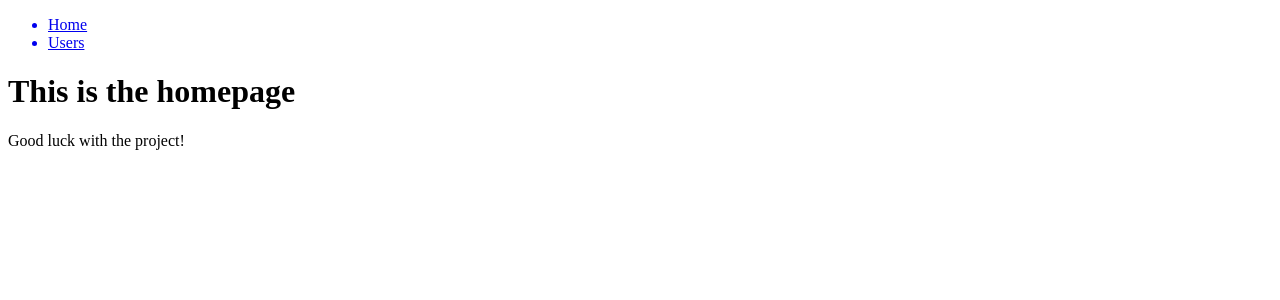
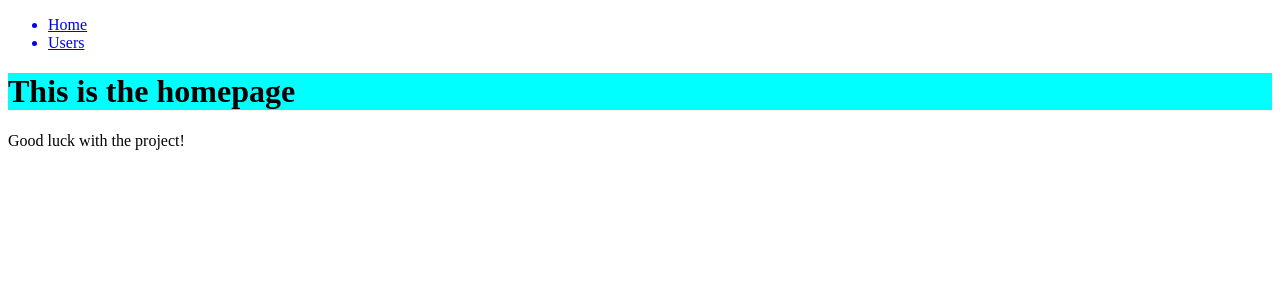
Before and after one commit to Alishka-Space/NewTaal, a React app in the folder client/: page / in a window 1280 px wide. Shown: the top 300 px of the page. Built offline with nearby package versions, Linux system fonts and the light colour scheme.

Commit message:
Added new style to the header on the main page

```diff
--- a/client/src/pages/Home/Home.jsx
+++ b/client/src/pages/Home/Home.jsx
@@ -3,9 +3,12 @@ import React from "react";
 import TEST_ID from "./Home.testid";
 
 const Home = () => {
+  const headerStyle = {
+    background: "aqua",
+  };
   return (
     <div data-testid={TEST_ID.container}>
-      <h1>This is the homepage</h1>
+      <h1 style={headerStyle}>This is the homepage</h1>
       <p>Good luck with the project!</p>
     </div>
   );
```
